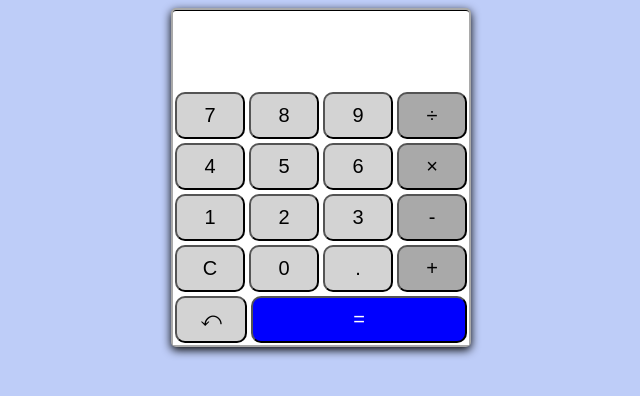
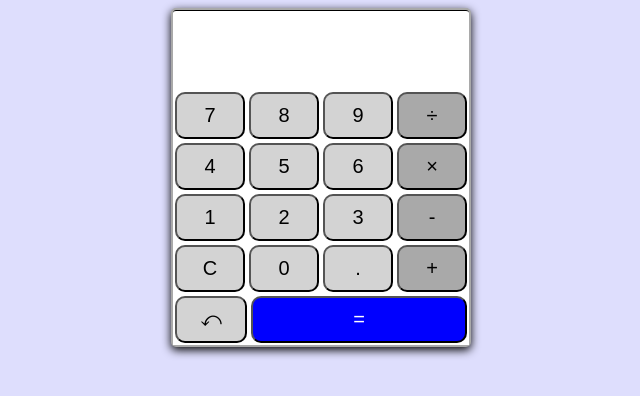
Before and after one commit to Tom-Lewis-Coder/Calculator, a plain HTML site: page index.html in a window 1280 px wide. Shown: the whole page, without its empty margins (319-959 px from the left). Drawn offline with Linux system fonts and the light colour scheme.

Commit message:
Update main.css

```diff
--- a/main.css
+++ b/main.css
@@ -1,6 +1,6 @@
 * {
     box-sizing: border-box;
-    background-color: rgb(190, 205, 248);
+    background-color: rgb(222, 222, 253);
 }
 
 .container {
```
